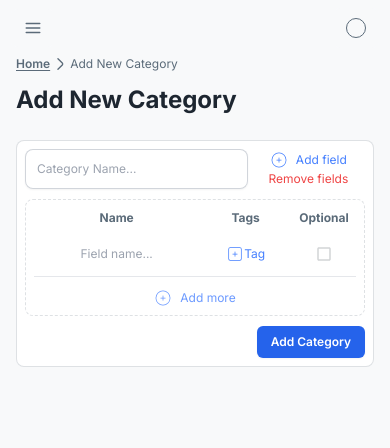
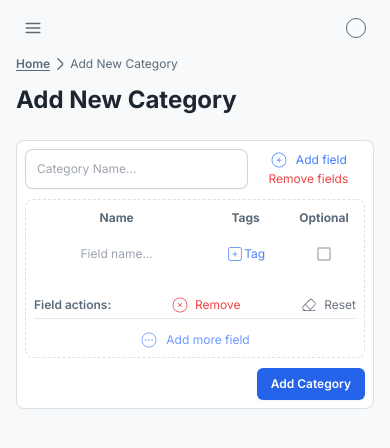
Before and after one commit to saeidsh777/Online-Shop--Group-Development-, a Next.js app: page /dashboard/add-new-category in a window 390 px wide. Shown: the top 448 px of the page. Built offline with nearby package versions, Linux system fonts and the light colour scheme.

Commit message:
Added: action buttons (remove,reset)

```diff
--- a/components/Forms/AddNewCategory/AddNewCategoryForm.jsx
+++ b/components/Forms/AddNewCategory/AddNewCategoryForm.jsx
@@ -3,11 +3,19 @@
 import DashboardBox from '@/components/Boxes/DashboardBox';
 import DashboardBTN from '@/components/Buttons/Dashboard/DashboardBTN';
 import DashboardInput from '@/components/Inputs/DashboardInput/DashboardInput';
+import Tooltip from '@/components/Others/Tooltip';
 import useAddCategory from '@/hooks/useAddCategory';
 import { useReducer, useRef, useState } from 'react';
 import toast from 'react-hot-toast';
-import { CiCirclePlus, CiSquarePlus } from 'react-icons/ci';
+import {
+    CiCircleMore,
+    CiCirclePlus,
+    CiCircleRemove,
+    CiEraser,
+    CiSquarePlus,
+} from 'react-icons/ci';
 import { MdCheckBoxOutlineBlank, MdOutlineCheckBox } from 'react-icons/md';
+import { RxEraser, RxReset } from 'react-icons/rx';
 
 const reducerFunc = (state, action) => {
     switch (action.type) {
@@ -85,10 +93,13 @@ const AddNewCategoryForm = () => {
                             <th className="px-1 py-0.5 flex-1 max-w-16  425:max-w-20 lg:max-w-24 xl:max-w-28">
                                 Optional
                             </th>
+                            <th className="px-1 py-0.5 flex-1 max-w-16  425:max-w-20 lg:max-w-24 xl:max-w-28 max-sm:hidden">
+                                Actions
+                            </th>
                         </tr>
                     </thead>
                     <tbody className="flex flex-col gap-2 mt-2">
-                        <tr className="flex items-center border-b pb-1">
+                        <tr className="flex items-center sm:border-b sm:pb-1">
                             <td className="px-1 py-0.5 flex-[2.6] 425:flex-[2.6] md:flex-1  flex items-center justify-center">
                                 <DashboardInput
                                     className="p-2 sm:p-2.5 lg:p-3 lg:px-5 1152:px-6 1152:py-5 flex-1 text-center showRingsOnlyOnFocus"
@@ -100,7 +111,7 @@ const AddNewCategoryForm = () => {
                             <td className="px-1 py-0.5 flex-[1.4] 425:flex-[1.6] md:flex-[0.75]  flex items-center justify-center">
                                 <div className="flex flex-wrap gap-1">
                                     <p className="whitespace-nowrap flex items-center cursor-pointer text-dashboard-sidebar-textActive grow">
-                                        <CiSquarePlus className="iconFontSize" />{' '}
+                                        <CiSquarePlus className="iconFontSize" />
                                         Tag
                                     </p>
                                 </div>
@@ -113,7 +124,7 @@ const AddNewCategoryForm = () => {
                                     {isChecked ? (
                                         <MdOutlineCheckBox className="iconFontSize text-dashboard-sidebar-textActive" />
                                     ) : (
-                                        <MdCheckBoxOutlineBlank className="iconFontSize text-dashboard-title/20" />
+                                        <MdCheckBoxOutlineBlank className="iconFontSize text-dashboard-text/50" />
                                     )}
                                 </label>
                                 <input
@@ -126,68 +137,43 @@ const AddNewCategoryForm = () => {
                                     }}
                                 />
                             </td>
+                            <td className="px-1 py-0.5 flex-1 max-w-16  425:max-w-20 lg:max-w-24 xl:max-w-28 flex items-center gap-1.5 justify-center max-sm:hidden border-l-2">
+                                <Tooltip text={'Remove'}>
+                                    <RxEraser className="iconFontSize text-dashboard-text/60 hover:text-dashboard-text transition-colors duration-300 cursor-pointer" />
+                                </Tooltip>
+                                <Tooltip text={'Reset'}>
+                                    <RxReset className="iconFontSize text-dashboard-text/60 hover:text-dashboard-text transition-colors duration-300 cursor-pointer" />
+                                </Tooltip>
+                            </td>
+                        </tr>
+                        <tr className="border-b pb-1 sm:hidden">
+                            <td
+                                colSpan={3}
+                                className="flex items-center justify-between mt-4"
+                            >
+                                <p className="font-semibold">Field actions:</p>
+                                <button className="flex items-center gap-1.5 text-red-500 hover:text-red-600 transition-colors duration-300">
+                                    <CiCircleRemove className="iconFontSize" />
+                                    Remove
+                                </button>
+                                <button className="flex items-center gap-1.5 text-gray-500 hover:text-gray-600 transition-colors duration-300">
+                                    <CiEraser className="iconFontSize" />
+                                    Reset
+                                </button>
+                            </td>
                         </tr>
                     </tbody>
                     <tfoot>
                         <tr>
                             <td colSpan={3} className="text-center pt-3">
                                 <button className="flex items-center m-auto  justify-center gap-2 text-dashboard-sidebar-textActive/80 transition-colors duration-300  hover:text-dashboard-sidebar-textActive">
-                                    <CiCirclePlus className="iconFontSize" />{' '}
-                                    Add more
+                                    <CiCircleMore className="iconFontSize" />{' '}
+                                    Add more field
                                 </button>
                             </td>
                         </tr>
                     </tfoot>
                 </table>
-                {/* <div className="flex justify-between gap-1.5">
-                    <div className="px-1 py-0.5 flex-1 max-w-72">
-                        <div className="flex justify-center w-full mb-1">
-                            <p>Name</p>
-                        </div>
-                        <DashboardInput
-                            className="p-2 sm:p-2.5 lg:p-3 lg:px-5 1152:px-6 1152:py-5"
-                            placeholder="Field name..."
-                            name="name"
-                            ref={inputRef}
-                        />
-                    </div>
-                    <div className="px-1 py-0.5 max-w-[30%]">
-                        <div className="flex justify-center w-full mb-1">
-                            <p>Tags</p>
-                        </div>
-                        <div className="flex flex-wrap gap-1">
-                            <p className="whitespace-nowrap flex items-center cursor-pointer text-dashboard-sidebar-textActive grow">
-                                <CiSquarePlus className="iconFontSize" /> Tag
-                            </p>
-                        </div>
-                    </div>
-                    <div className="px-1 py-0.5 w-fit flex flex-col items-center">
-                        <div className="flex justify-center w-full mb-1">
-                            <label htmlFor="optionalFild">Optional</label>
-                        </div>
-                        <div>
-                            <label
-                                htmlFor="optionalFild"
-                                className="cursor-pointer"
-                            >
-                                {isChecked ? (
-                                    <MdOutlineCheckBox className="iconFontSize text-dashboard-sidebar-textActive" />
-                                ) : (
-                                    <MdCheckBoxOutlineBlank className="iconFontSize text-dashboard-title/20" />
-                                )}
-                            </label>
-                            <input
-                                type="checkbox"
-                                id="optionalFild"
-                                value={isChecked}
-                                className="hidden"
-                                onChange={e => {
-                                    setChecked(e.target.checked);
-                                }}
-                            />
-                        </div>
-                    </div>
-                </div> */}
             </DashboardBox>
             <DashboardBTN
                 ref={buttonRef}
--- /dev/null
+++ b/components/Others/Tooltip.jsx
@@ -0,0 +1,11 @@
+const Tooltip = ({ children, text }) => {
+    return (
+        <div className="group relative">
+            {children}
+            <p className="absolute opacity-0 transition-all duration-300 group-hover:opacity-100 z-10 capitalize bottom-[115%] left-1/2 -translate-x-1/2 bg-white shadow-xl p-1 rounded-lg after:content-[''] after:absolute after:-bottom-1 after:left-1/2 after:-m-1 after:border-4 after:border-solid after:border-transparent after:border-t-white ">
+                {text}
+            </p>
+        </div>
+    );
+};
+export default Tooltip;
```
